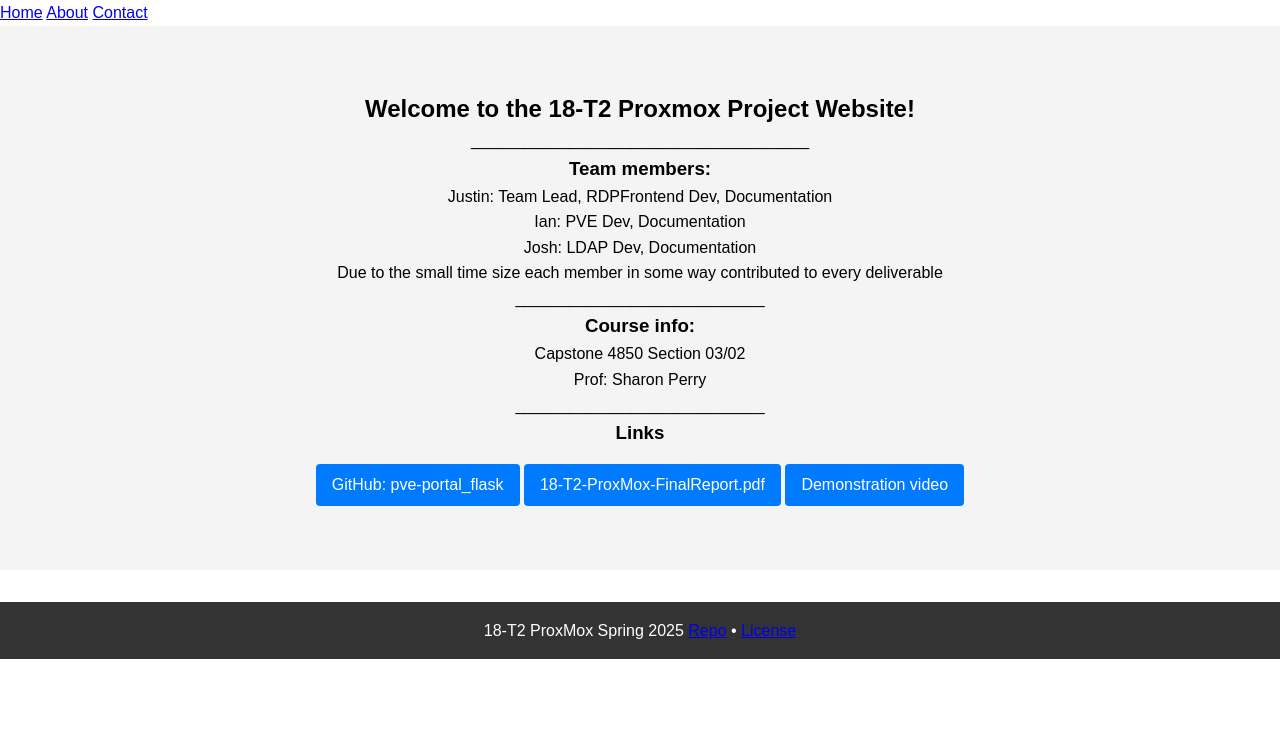
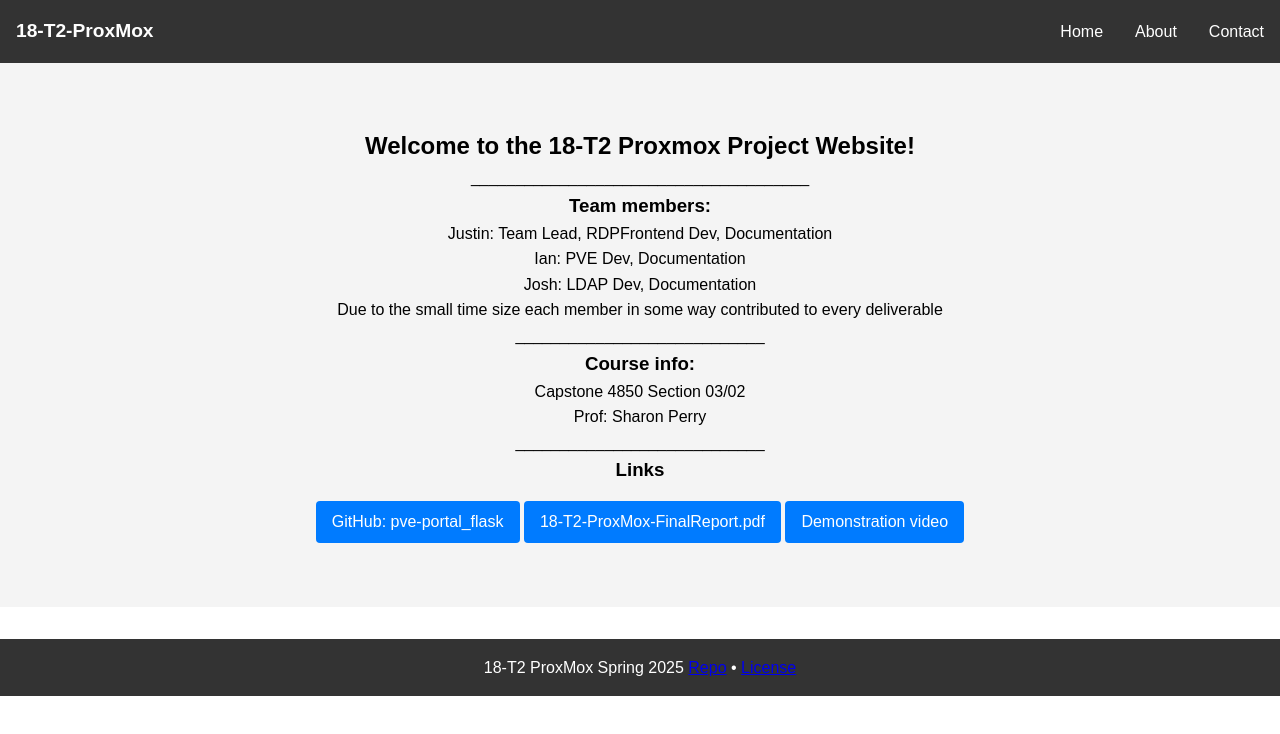
Before and after one commit to JustinHammitt/pve-portal_flask, a plain HTML site: page docs/index.html in a window 1280 px wide. Drawn offline with Linux system fonts and the light colour scheme.

Commit message:
Update index.html
applied stiles in index.html

```diff
--- a/docs/index.html
+++ b/docs/index.html
@@ -8,13 +8,13 @@
   <link rel="stylesheet" href="assets/css/styles.css">
 </head>
 <body>
-  <header class="site-header">
-    <div class ="18-T2-ProxMox"></div>
-    <nav>
-      <a href="index.html">Home</a>
-      <a href="about.html">About</a>
-      <a href="contact.html">Contact</a>
-    </nav>
+  <header class="navbar">
+    <div class ="logo">18-T2-ProxMox</div>
+    <ul class="nav-links">
+      <li><a href="index.html">Home</a></li>
+      <li><a href="about.html">About</a></li>
+      <li><a href="contact.html">Contact</a></li>
+    </ul>
 </header>
   <main>
     <!-- Hero Section -->
```
